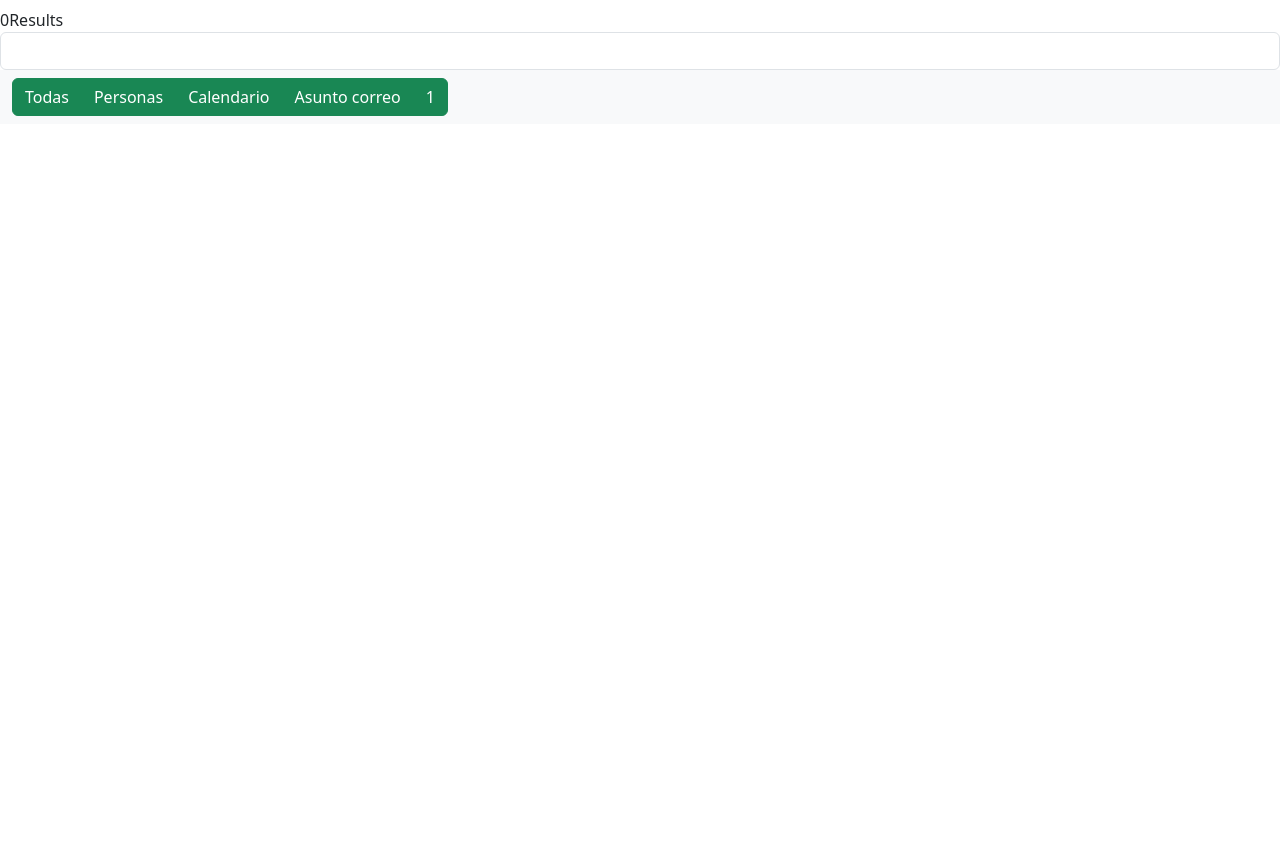
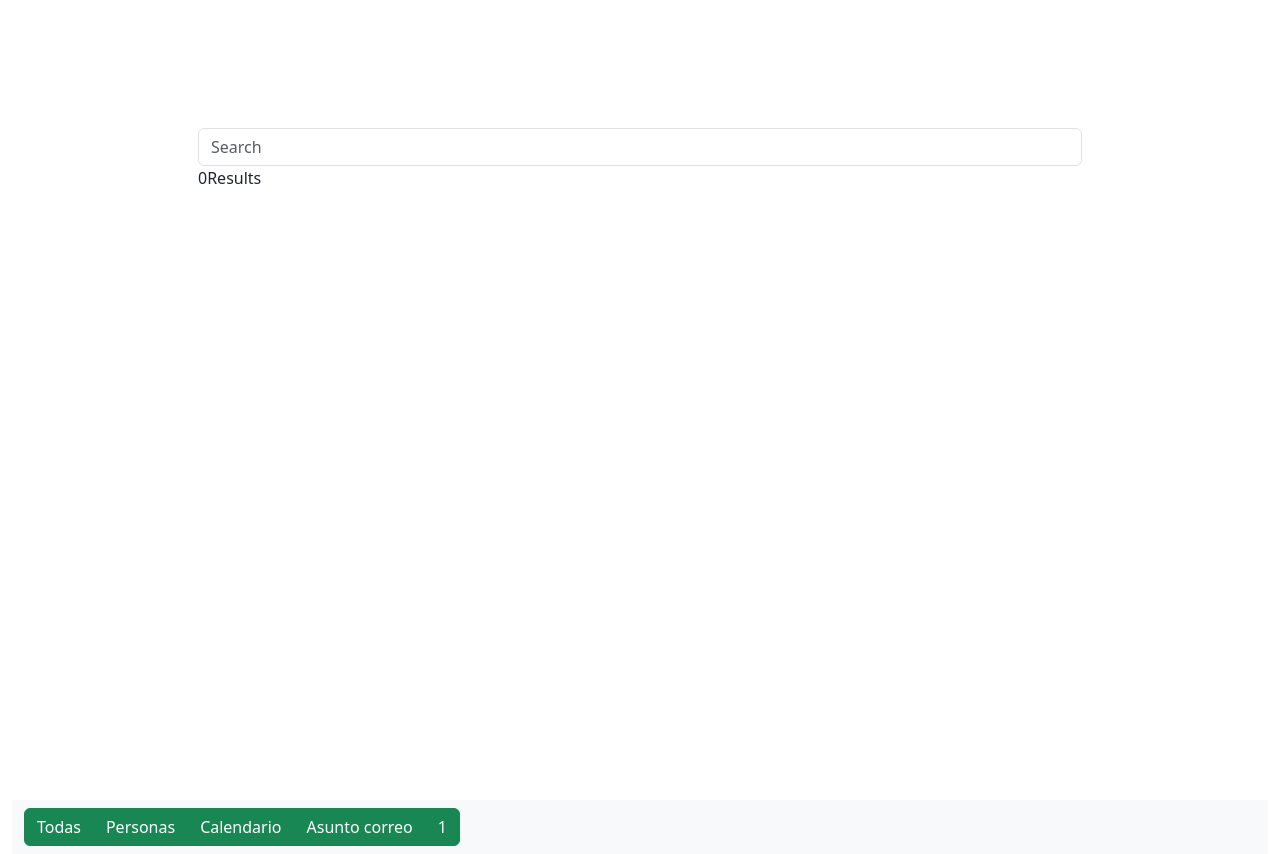
Before and after one commit to gfp969/buscador, a React (Create React App) app: page / in a window 1280 px wide. Before the commit the page ends 800 px from the top, so only its background shows below. Built offline with nearby package versions, Linux system fonts and the light colour scheme.

Commit message:
cambios menores en el estilo del buscador

```diff
--- a/src/App.js
+++ b/src/App.js
@@ -89,20 +89,18 @@ function App() {
     }
   }
 
-  function handleItemsSeleccionados(item){
+  function handleItemsSeleccionados(item) {
     setSelection(item);
   }
 
   return (
     <div>
-      <div style={{ width: "200", height: "800" }}>
-        <h1></h1>
+      <div>
+        <BarraBusqueda items={data} itemsSeleccionados={handleItemsSeleccionados} />
       </div>
-
-      <BarraBusqueda items={data} itemsSeleccionados={handleItemsSeleccionados} />
-
+      <div className='container-fluid center'>
         <nav className="navbar bg-body-tertiary">
-        <form className="container-fluid">
+          <div className="container-fluid center">
             <div className="input-group">
               <button className="btn btn-success" onClick={handleClick} name="all">Todas</button>
               <button className="btn btn-success" onClick={handleClick} name="people">Personas</button>
@@ -110,9 +108,10 @@ function App() {
               <button className="btn btn-success" onClick={handleClick} name="email">Asunto correo</button>
               <button className="btn btn-success" onClick={() => { setCont(cont + 1) }}>{cont}</button>
             </div>
-        </form>
+          </div>
         </nav>
-      {selection?<div> tu seleccionaste: {selection.title} </div>:""}
+      </div>
+      {selection ? <div> tu seleccionaste: {selection.title} </div> : ""}
     </div>
   );
 }
--- a/src/components/BarraBusqueda.js
+++ b/src/components/BarraBusqueda.js
@@ -1,5 +1,6 @@
 import { useState } from "react"
 import Resultados from "./Resultados";
+import './style.css';
 
 export default function BarraBusqueda({items,itemsSeleccionados}){
     const [consulta,setConsulta]=useState("");
@@ -15,14 +16,14 @@ export default function BarraBusqueda({items,itemsSeleccionados}){
     }
 
     return(
-        <div>
+        <div className="container">
+            <input type="text" onChange={handleChange} value={consulta} placeholder="Search" className="form-control rounded"/>
+            <Resultados
+                items={items}
+                itemsSeleccionados={itemsSeleccionados}
+                consulta={consulta}
+                resulCalculados={handleResults} />
             {resultados&&<div>{resultados.length}Results</div>}
-            <input type="text" onChange={handleChange} value={consulta} className="form-control" aria-labelledby="passwordHelpBlock" />
-            <Resultados
-            items={items}
-            itemsSeleccionados={itemsSeleccionados}
-            consulta={consulta}
-            resulCalculados={handleResults} />
         </div>
     )
 }
--- /dev/null
+++ b/src/components/style.css
@@ -0,0 +1,7 @@
+.container {
+    padding: 10%;
+    width: 100vw;
+    height: 100vh;
+    justify-content: center;
+    align-items: center;
+  }
```
Lines whose indentation alone changed are shown as unchanged.
